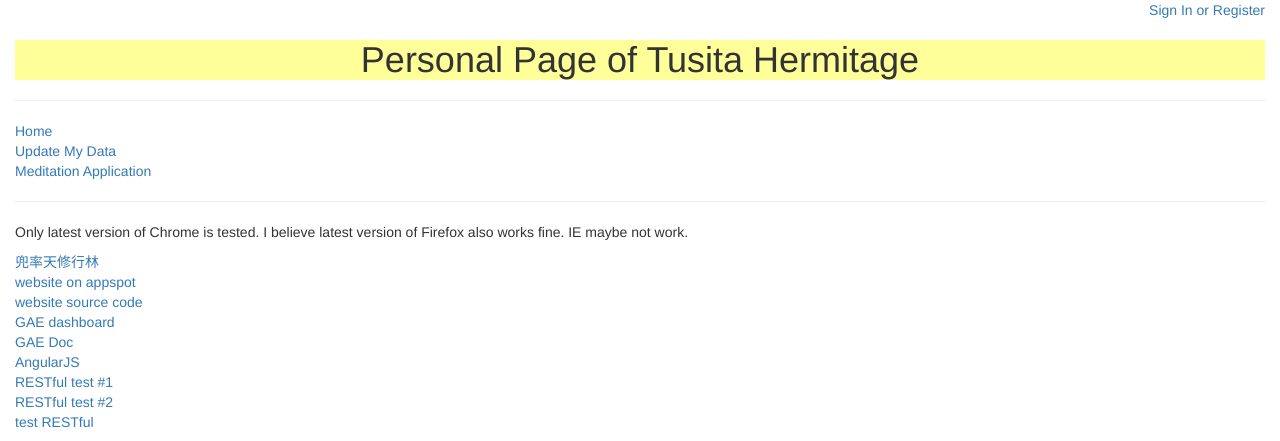
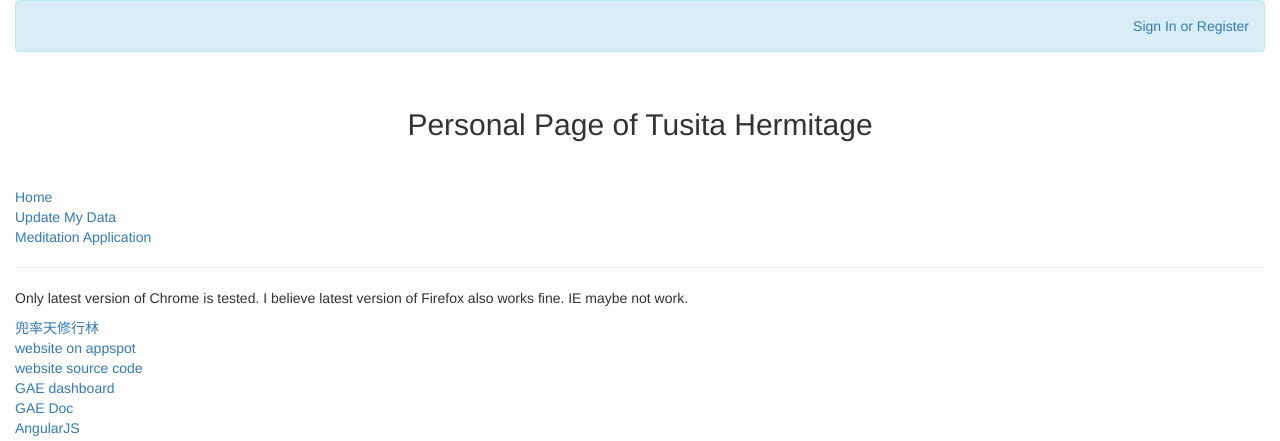
Before and after one commit to yapcheahshen/devtusita, a Python web app: template templates/index.html in a window 1280 px wide. Shown: the top 441 px of the page. Run offline with Jinja, Linux system fonts and the light colour scheme; the template is opened without the code that fills it, so the values that code supplies are empty; some libraries are stand-ins or nearby versions.

Commit message:
template css change

```diff
--- a/templates/index.html
+++ b/templates/index.html
@@ -12,7 +12,7 @@
 <body ng-controller="mainCtrl">
 <div class="container-fluid">
 <div class="row-fluid">
- <div class="span8 offset2" style="text-align: right;">
+ <div class="span8 offset2 alert alert-info" style="text-align: right;">
   {% if isLogin %}
    <div ng-show='isUserDataReady'>
     Hello! <b style="color: red;"><i>{{ userData.name }}</i></b> (<a href="{$ signoutURL $}" target="_self">Sign Out</a>)
@@ -27,13 +27,16 @@
 </div>
 
 <div class="row-fluid">
- <div class="span8 offset2" style="text-align: center; background-color: #FFFF99;"><h1>Personal Page of Tusita Hermitage</h1></div>
+ <div class="span8 offset2">
+  <div class="alert alert-block" style="text-align:center;">
+    <h2>Personal Page of Tusita Hermitage</h2>
+  </div>
+ </div>
 </div>
 
 <div class="row-fluid">
  <div class="span2">
   <div ng-show="isUserDataReady">
-   <hr>
    <a href="/">Home</a><br />
    <a href="/userdata">Update My Data</a><br />
    <a href="/apply">Meditation Application</a>
```
